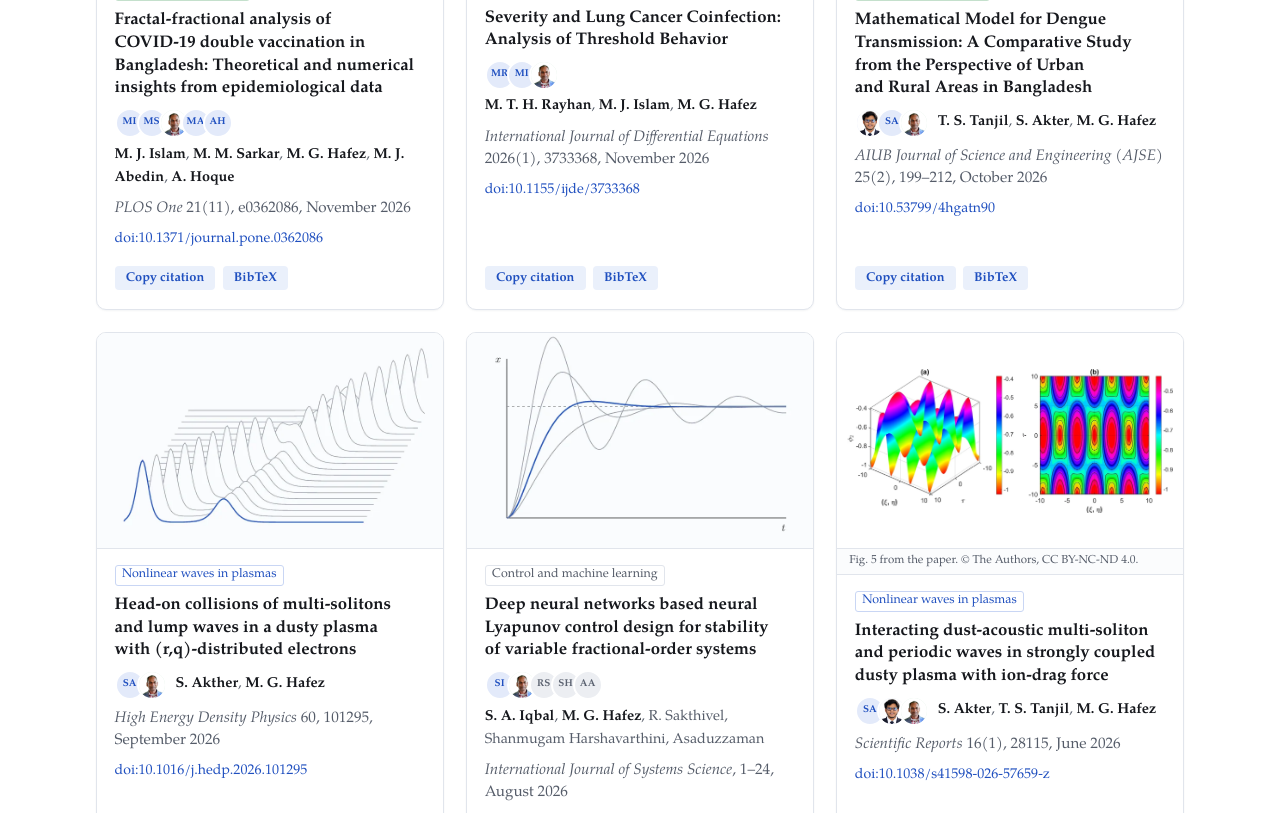
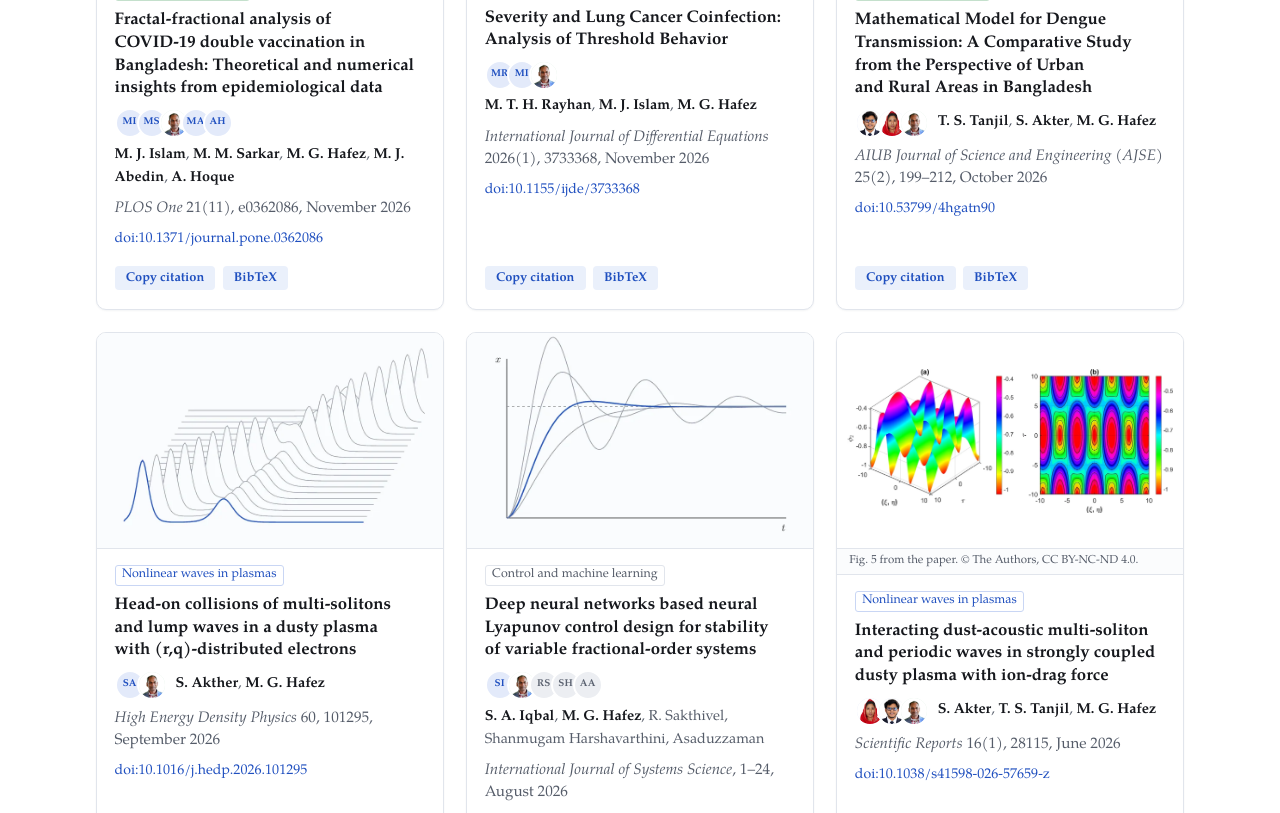
Before and after one commit to MPBLab/mpblab.github.io, a Jekyll site: the page built from publications.html, in a window 1280 px wide and 1400 px high, scrolled down 1110 px. Shown: the part 143-956 px from the top of the window. Built offline with Jekyll 4.4.1, drawn with Linux system fonts in a browser that asks for light colours.

Commit message:
Add Shahrina Akter's photo
Co-Authored-By: Claude Opus 5.5 <noreply@anthropic.com>
Claude-Session: https://claude.ai/code/session_011cDtMcLHHhAaKfFLiu1eVc

```diff
--- a/_data/members.yml
+++ b/_data/members.yml
@@ -80,7 +80,7 @@
   year: ""
   department: ""
   affiliation: "CUET"
-  photo: ""
+  photo: "shahrina-akter.jpg"
   intro: ""
 
 - id: sagar-barua
```
Also changed, not shown: assets/img/members/shahrina-akter.jpg (added).
